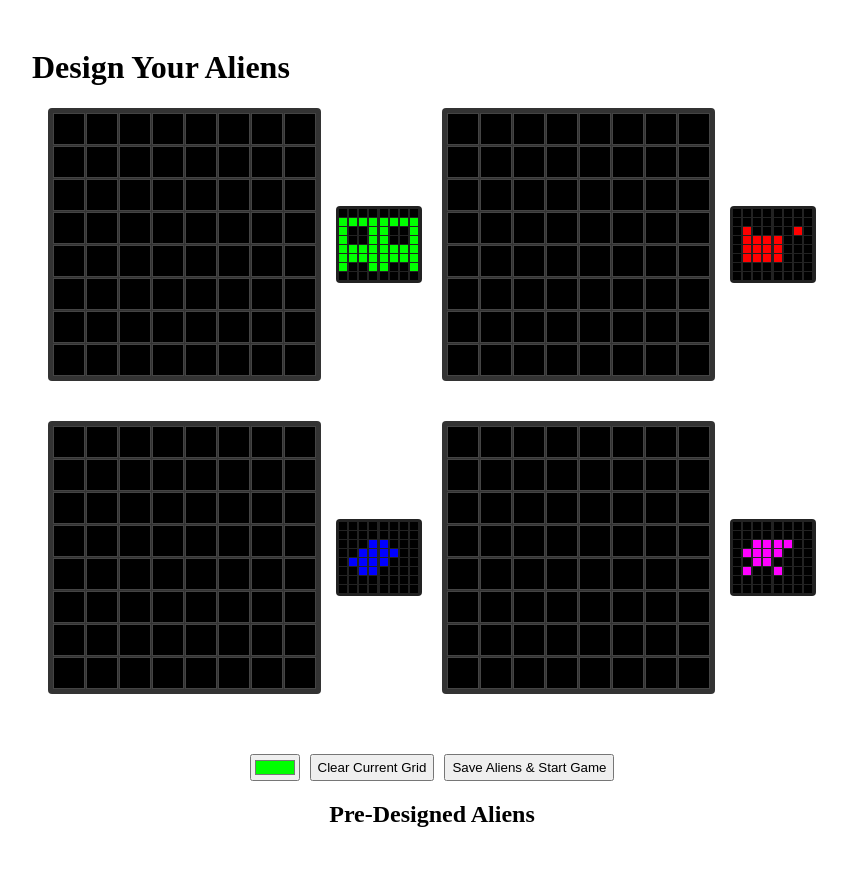
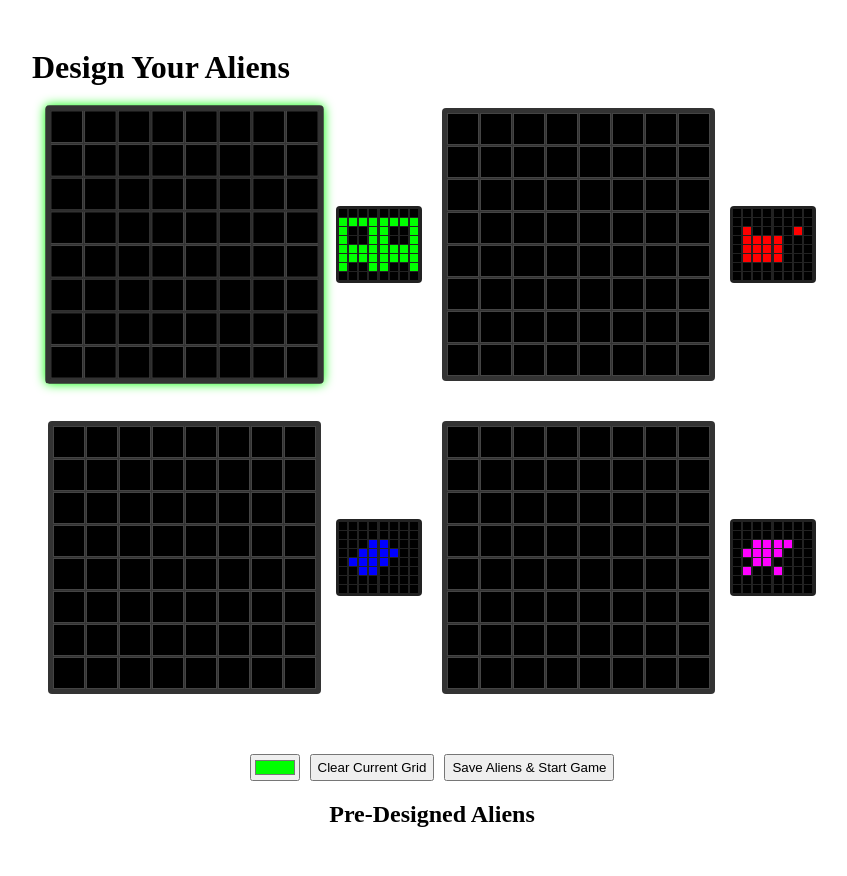
Before and after one commit to DanDon01/custom_invaders, a Flask app: page /designer in a window 1280 px wide. Shown: the whole page, without its empty margins (208-1055 px from the left). Run offline with Flask 3, Linux system fonts and the light colour scheme.

Commit message:
Grid designing improved

```diff
--- a/static/css/designer.css
+++ b/static/css/designer.css
@@ -31,6 +31,7 @@
     background: #333;
     padding: 5px;
     border-radius: 4px;
+    transition: all 0.3s ease;
 }
 
 .cell {
@@ -78,3 +79,12 @@
     height: 8px;
     border: none;
 }
+
+.selected-grid {
+    box-shadow: 0 0 10px #00ff00;
+    transform: scale(1.02);
+}
+
+.grid:hover {
+    transform: scale(1.02);
+}
--- a/static/js/designer.js
+++ b/static/js/designer.js
@@ -7,10 +7,24 @@ document.addEventListener('DOMContentLoaded', function() {
     let currentGrid = 0;
     const alienDesigns = [{}, {}, {}, {}];
     let isMouseDown = false;
+    let isRightMouseDown = false;  // Track right mouse button
 
     // Add mouse down/up listeners to document
-    document.addEventListener('mousedown', () => isMouseDown = true);
-    document.addEventListener('mouseup', () => isMouseDown = false);
+    document.addEventListener('mousedown', (e) => {
+        if (e.button === 0) isMouseDown = true;        // Left click
+        if (e.button === 2) isRightMouseDown = true;   // Right click
+    });
+    document.addEventListener('mouseup', (e) => {
+        if (e.button === 0) isMouseDown = false;
+        if (e.button === 2) isRightMouseDown = false;
+    });
+
+    // Prevent context menu on right click
+    document.addEventListener('contextmenu', (e) => {
+        if (e.target.classList.contains('cell')) {
+            e.preventDefault();
+        }
+    });
 
     // Pre-designed aliens - one for each grid
     const preDesignedAliens = [
@@ -42,6 +56,17 @@ document.addEventListener('DOMContentLoaded', function() {
         }
     ];
 
+    // Function to update selected grid visual feedback
+    function updateSelectedGridStyle() {
+        document.querySelectorAll('.grid').forEach((grid, index) => {
+            if (index === currentGrid) {
+                grid.classList.add('selected-grid');
+            } else {
+                grid.classList.remove('selected-grid');
+            }
+        });
+    }
+
     // Create grids with pre-designed options
     for (let g = 0; g < 4; g++) {
         const gridWrapper = document.createElement('div');
@@ -52,25 +77,43 @@ document.addEventListener('DOMContentLoaded', function() {
         grid.className = 'grid';
         grid.dataset.gridId = g;
 
+        // Add click handler to select grid
+        grid.addEventListener('click', function() {
+            currentGrid = parseInt(this.dataset.gridId);
+            updateSelectedGridStyle();
+        });
+
         for (let i = 0; i < 64; i++) {
             const cell = document.createElement('div');
             cell.className = 'cell';
             cell.dataset.index = i;
 
-            const fillCell = function() {
+            const fillCell = function(erase = false) {
                 const gridId = parseInt(this.parentElement.dataset.gridId);
                 const index = parseInt(this.dataset.index);
-                const color = colorPicker.value;
 
-                this.style.backgroundColor = color;
-                alienDesigns[gridId][index] = color;
+                if (erase) {
+                    // Erase the cell (set to black)
+                    this.style.backgroundColor = '#000';
+                    delete alienDesigns[gridId][index];
+                } else {
+                    // Fill with selected color
+                    const color = colorPicker.value;
+                    this.style.backgroundColor = color;
+                    alienDesigns[gridId][index] = color;
+                }
             };
 
-            cell.addEventListener('mousedown', fillCell);
+            // Handle left click/drag
+            cell.addEventListener('mousedown', function(e) {
+                if (e.button === 0) fillCell.call(this, false);
+                if (e.button === 2) fillCell.call(this, true);
+            });
+
+            // Handle mouse movement
             cell.addEventListener('mouseenter', function() {
-                if (isMouseDown) {
-                    fillCell.call(this);
-                }
+                if (isMouseDown) fillCell.call(this, false);
+                if (isRightMouseDown) fillCell.call(this, true);
             });
 
             grid.appendChild(cell);
@@ -97,6 +140,9 @@ document.addEventListener('DOMContentLoaded', function() {
         gridWrapper.appendChild(preDesigned);
         gridContainer.appendChild(gridWrapper);
     }
+
+    // Initialize the first grid as selected
+    updateSelectedGridStyle();
 
     function updateGrid(gridId) {
         const gridElement = document.querySelector(`.grid[data-grid-id="${gridId}"]`);
--- a/static/js/game.js
+++ b/static/js/game.js
@@ -842,7 +842,7 @@ class Game {
     updateVictoryAnimation() {
         if (!this.victoryAnimation.active) {
             this.victoryAnimation.active = true;
-            this.victoryAnimation.speed = 2;
+            this.victoryAnimation.speed = 1;
         }
 
         // Accelerate ship upward
```
